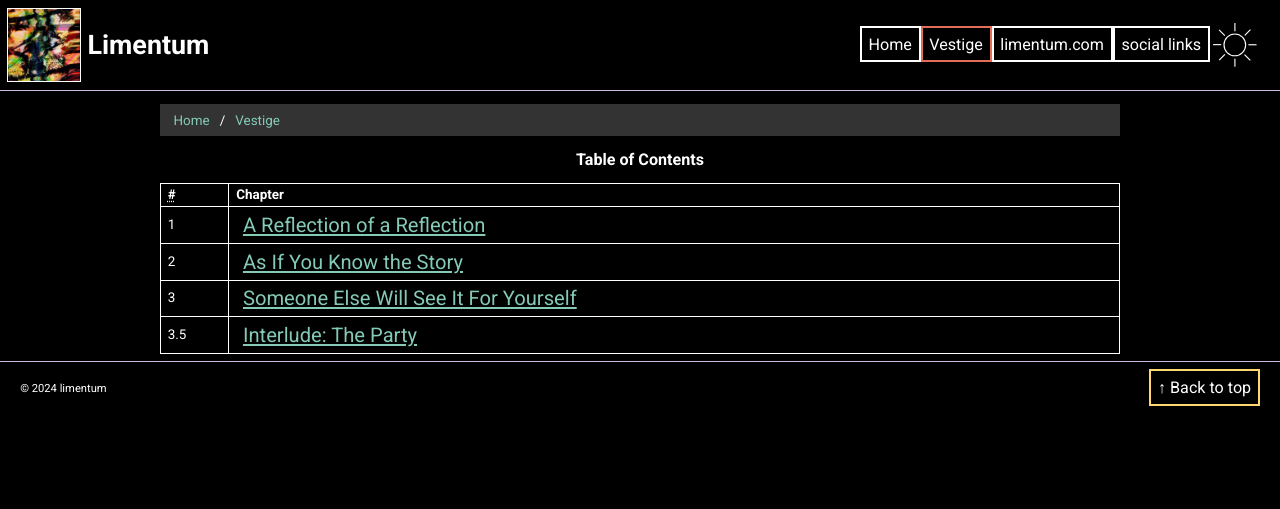
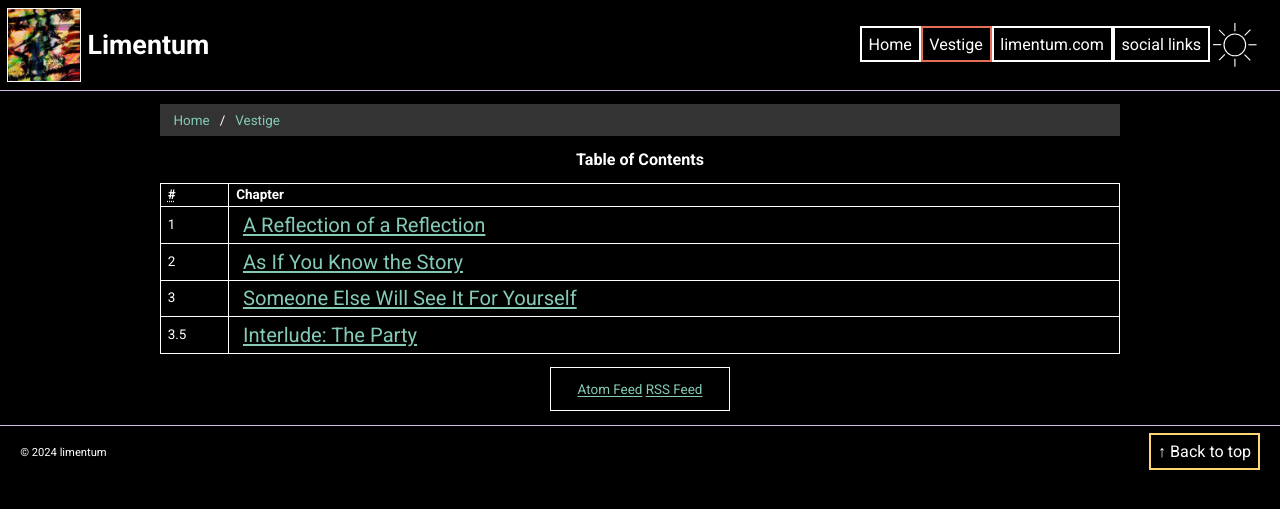
Before and after one commit to limentum/limentum.github.io, a Jekyll site: the page built from _vestige/index.html, in a window 1280 px wide. Shown: the top 509 px of the page. Built offline with Jekyll 4.4.1, drawn with Linux system fonts in a browser that asks for light colours.

Commit message:
add Atom + RSS links to vestige index

```diff
--- a/_vestige/index.html
+++ b/_vestige/index.html
@@ -34,3 +34,4 @@
 		</tbody>
 	</table>
 </nav>
+<p class="center"><a href="{{ site.baseurl }}/feeds/vestige.xml">Atom Feed</a> <a href="{{ site.baseurl }}/feeds/vestige.rss.xml">RSS Feed</a></p>
```
